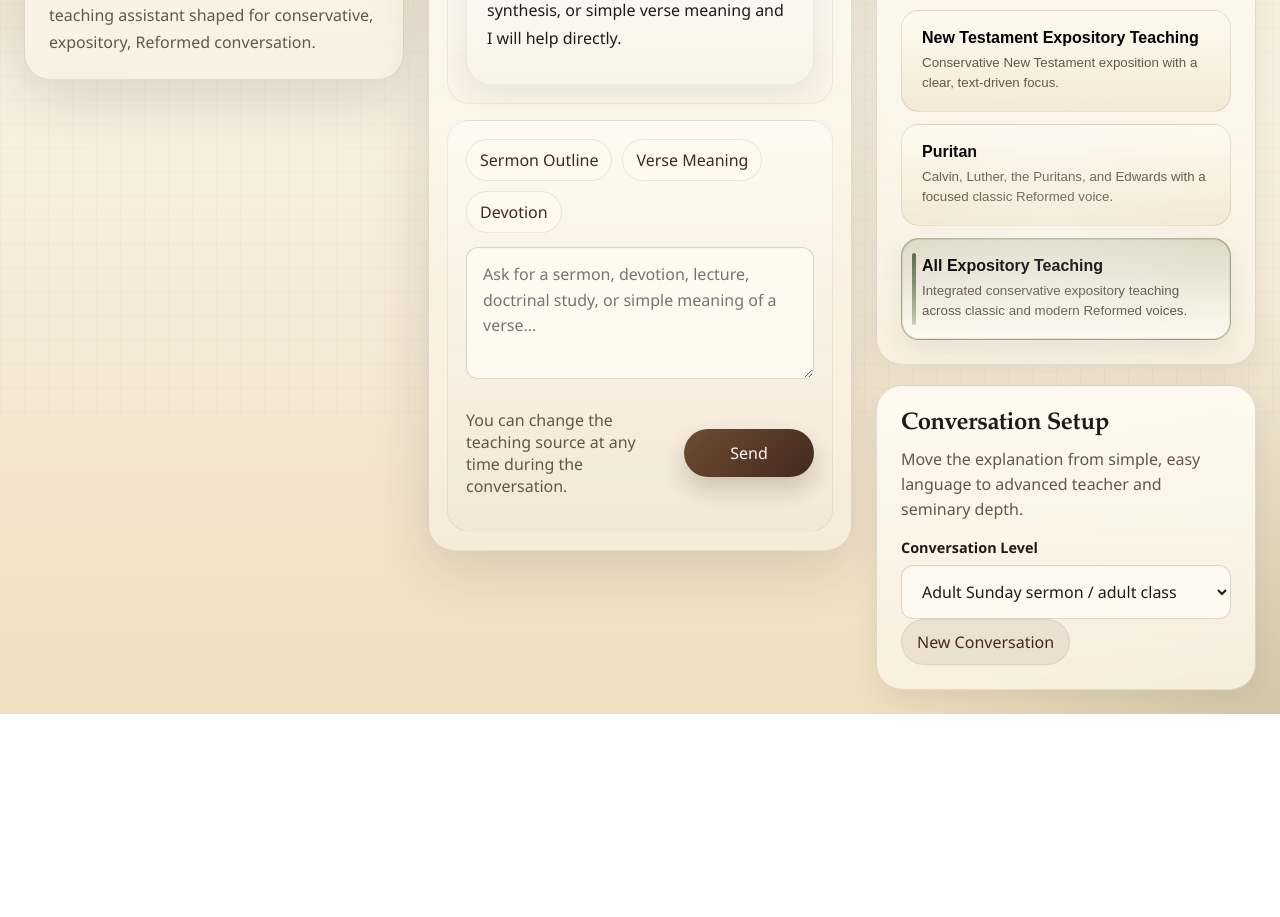
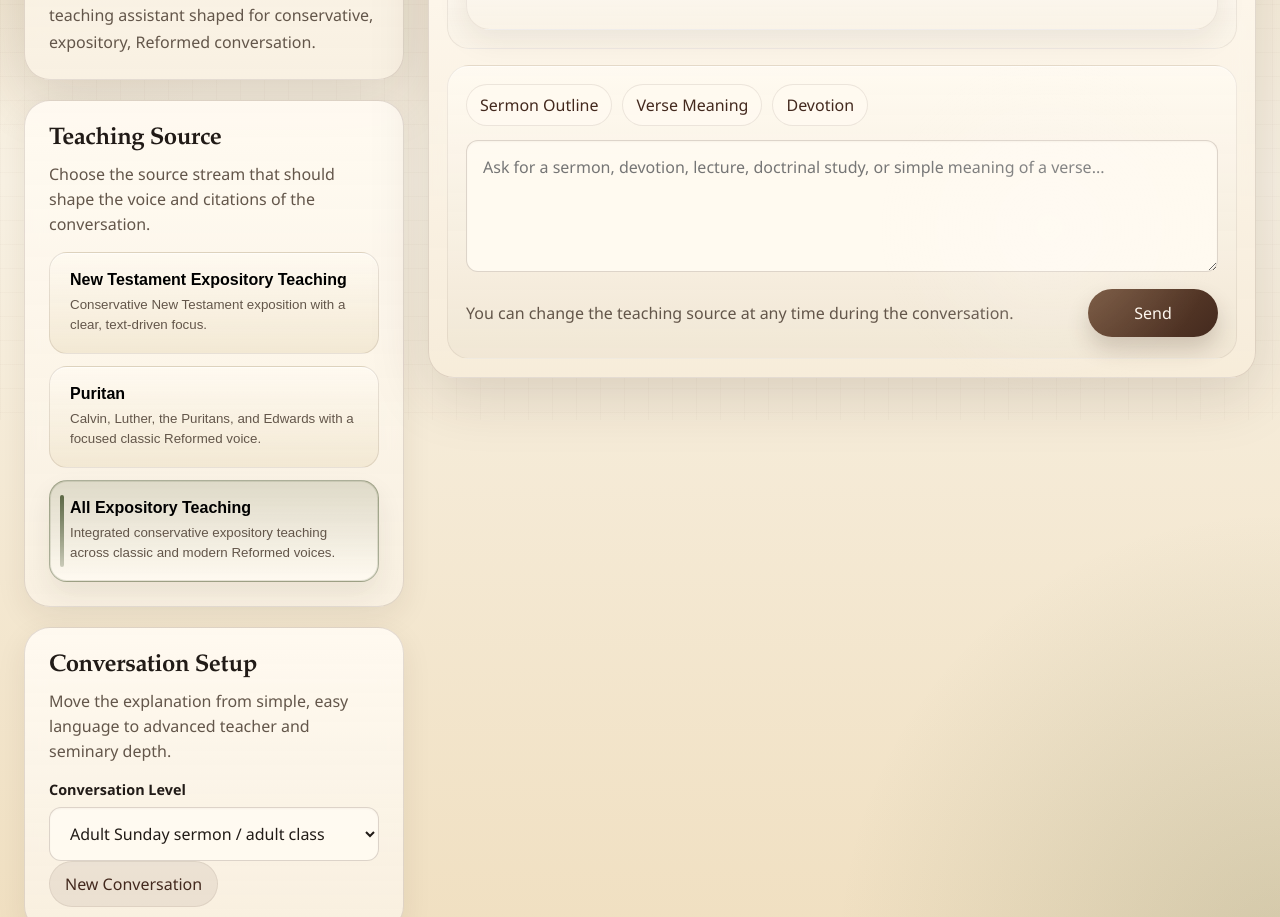
Before and after one commit to Drhany77/expository-bible-teaching, a website: page public/index.html in a window 1280 px wide. Shown: the part 380-1297 px from the top of the page. Before the commit the page ends 1094 px from the top, so only its background shows below. Drawn offline with Linux system fonts and the light colour scheme; no server answers.

Commit message:
Move control panels under brand card

```diff
--- a/public/index.html
+++ b/public/index.html
@@ -24,6 +24,28 @@
             conservative, expository, Reformed conversation.
           </p>
         </div>
+
+        <section class="panel">
+          <div class="panel-head">
+            <h2 id="modeSectionTitle">Teaching Source</h2>
+            <p id="modeSectionIntro">Choose the source stream that should shape the conversation.</p>
+          </div>
+          <div class="mode-grid" id="modeButtons"></div>
+        </section>
+
+        <section class="panel">
+          <div class="panel-head">
+            <h2 id="setupSectionTitle">Conversation Setup</h2>
+            <p id="setupSectionIntro">Move the explanation from simple language to advanced depth.</p>
+          </div>
+          <label class="field">
+            <span id="audienceLabel">Conversation Level</span>
+            <select id="audienceSelect"></select>
+          </label>
+          <button class="ghost-button" id="newConversationButton" type="button">
+            New Conversation
+          </button>
+        </section>
       </aside>
 
       <main class="main-column">
@@ -41,7 +63,6 @@
           </div>
         </section>
 
-        <section class="workspace-grid">
         <section class="chat-panel">
           <div class="conversation-shell">
             <div class="message-list" id="messageList"></div>
@@ -75,31 +96,6 @@
             </div>
           </form>
         </section>
-
-          <aside class="side-rail">
-            <section class="panel">
-              <div class="panel-head">
-                <h2 id="modeSectionTitle">Teaching Source</h2>
-                <p id="modeSectionIntro">Choose the source stream that should shape the conversation.</p>
-              </div>
-              <div class="mode-grid" id="modeButtons"></div>
-            </section>
-
-            <section class="panel">
-              <div class="panel-head">
-                <h2 id="setupSectionTitle">Conversation Setup</h2>
-                <p id="setupSectionIntro">Move the explanation from simple language to advanced depth.</p>
-              </div>
-              <label class="field">
-                <span id="audienceLabel">Conversation Level</span>
-                <select id="audienceSelect"></select>
-              </label>
-              <button class="ghost-button" id="newConversationButton" type="button">
-                New Conversation
-              </button>
-            </section>
-          </aside>
-        </section>
       </main>
     </div>
 
--- a/public/styles.css
+++ b/public/styles.css
@@ -66,8 +66,7 @@ body::after {
 }
 
 .sidebar,
-.main-column,
-.side-rail {
+.main-column {
   display: flex;
   flex-direction: column;
   gap: 20px;
@@ -81,19 +80,6 @@ body::after {
 
 .main-column {
   min-width: 0;
-}
-
-.workspace-grid {
-  display: grid;
-  grid-template-columns: minmax(0, 1fr) minmax(320px, 380px);
-  gap: 24px;
-  align-items: start;
-}
-
-.side-rail {
-  position: sticky;
-  top: 24px;
-  align-self: start;
 }
 
 .brand-card,
@@ -217,10 +203,6 @@ body::after {
 
 .panel {
   box-shadow: var(--shadow-soft);
-}
-
-.workspace-grid .panel {
-  height: 100%;
 }
 
 .panel-head p {
@@ -634,14 +616,6 @@ html[dir="rtl"] .brand-signoff {
     align-items: flex-start;
   }
 
-  .workspace-grid {
-    grid-template-columns: 1fr;
-  }
-
-  .side-rail {
-    position: static;
-  }
-
   .hero-select {
     width: 100%;
   }
```
Lines whose indentation alone changed are shown as unchanged.
